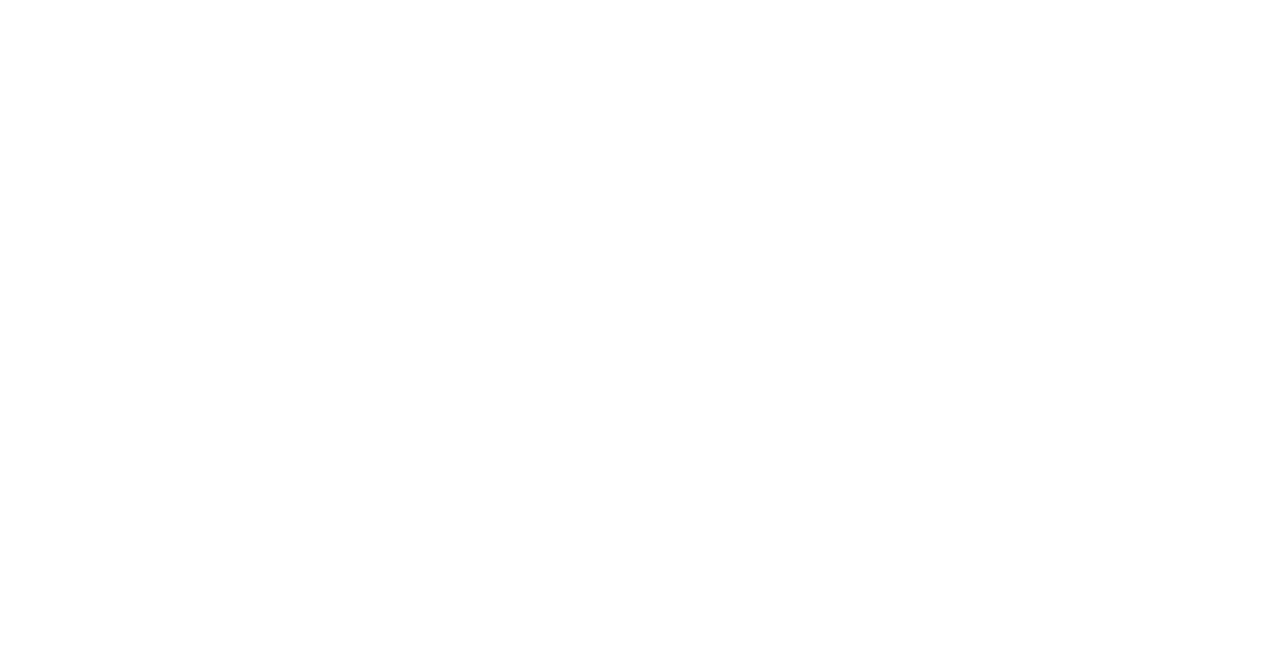
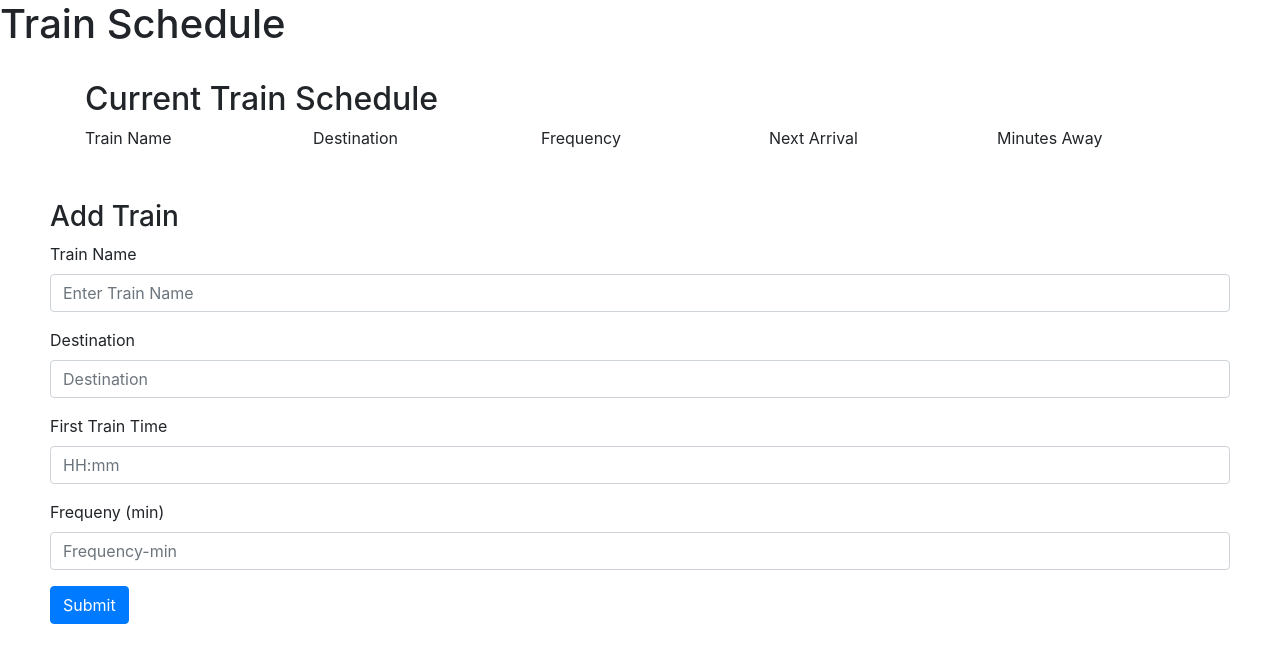
Before and after one commit to hadiburpee/trainschedule, a plain HTML site: page index.html in a window 1280 px wide. Drawn offline with nearby package versions, Linux system fonts and the light colour scheme.

Commit message:
initial html setup

```diff
--- a/assets/css/style.css
+++ b/assets/css/style.css
@@ -0,0 +1,3 @@
+#form-adjustment{
+    margin: 50px;
+}
--- a/assets/javascript/app.js
+++ b/assets/javascript/app.js
@@ -1,8 +1,15 @@
 $(document).ready(function(){
 
-
-
-
+// Initialize Firebase
+  var config = {
+    apiKey: "AIzaSyCaVgGul_tkr5MgRo_K1j2XhoNOZmbQa9w",
+    authDomain: "trainschedule-cf4ec.firebaseapp.com",
+    databaseURL: "https://trainschedule-cf4ec.firebaseio.com",
+    projectId: "trainschedule-cf4ec",
+    storageBucket: "",
+    messagingSenderId: "1086289403219"
+  };
+  firebase.initializeApp(config);
 
 
 
--- a/index.html
+++ b/index.html
@@ -7,10 +7,66 @@
     <meta name="viewport" content="width=device-width, initial-scale=1">
     <link rel="stylesheet" type="text/css" media="screen" href="assets/css/reset.css" />
     <link rel="stylesheet" type="text/css" media="screen" href="assets/css/style.css" />
+    <link rel="stylesheet" href="https://stackpath.bootstrapcdn.com/bootstrap/4.1.3/css/bootstrap.min.css" integrity="sha384-MCw98/SFnGE8fJT3GXwEOngsV7Zt27NXFoaoApmYm81iuXoPkFOJwJ8ERdknLPMO" crossorigin="anonymous">
+    <script src="https://www.gstatic.com/firebasejs/5.5.3/firebase.js"></script>
+    <script>src="https://cdnjs.cloudflare.com/ajax/libs/moment.js/2.22.2/locale/en-us.js"</script>
     <script src="https://ajax.googleapis.com/ajax/libs/jquery/3.3.1/jquery.min.js"></script>
     <script src="assets/javascript/app.js"></script>
 </head>
 <body>
 
+    <h1>Train Schedule</h1>
+    <br>
+
+    <div class="container">
+        <h2>Current Train Schedule</h2>
+        <div class="row">
+          <div class="col-md">
+            Train Name
+          </div>
+          <div class="col-md">
+            Destination
+          </div>
+          <div class="col-md">
+            Frequency
+          </div>
+          <div class="col-md">
+            Next Arrival
+          </div>
+          <div class="col-md">
+            Minutes Away
+          </div>
+        </div>
+      </div>
+
+      <form id="form-adjustment">
+            <div class="form-group">
+                <h3>Add Train</h3>
+                <label for="train-name">Train Name</label>
+                <input type="train-name" class="form-control" id="add-train-name" placeholder="Enter Train Name">
+            </div>
+            <div class="form-group">
+                <label for="Destination">Destination</label>
+                <input type="desination-name" class="form-control" id="add-destination-name" placeholder="Destination">
+            </div>
+            <div class="form-group">
+                <label for="First Train">First Train Time</label>
+                <input type="first-train-time" class="form-control" id="add-train-time" placeholder="HH:mm">
+            </div>
+            <div class="form-group">
+                <label for="Frequency">Frequeny (min)</label>
+                <input type="frequency-min" class="form-control" id="add-frequency-min" placeholder="Frequency-min">
+            </div>
+
+            <button type="submit" class="btn btn-primary">Submit</button>
+        </form>
+
+
+
+
+
+
+
+
 </body>
 </html>
```
